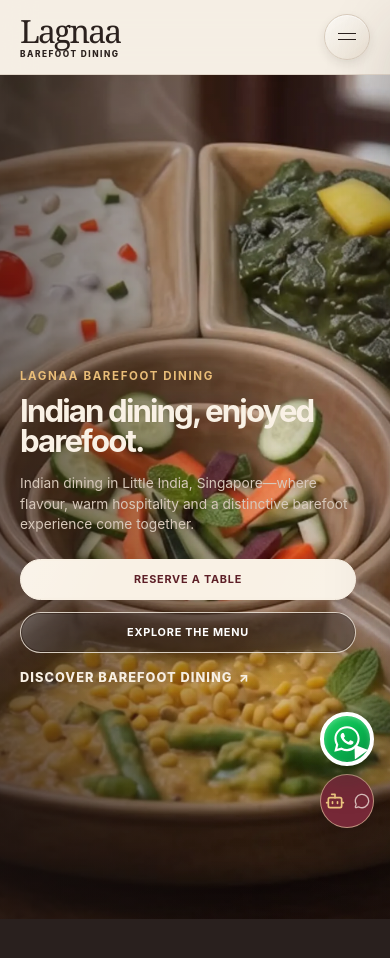
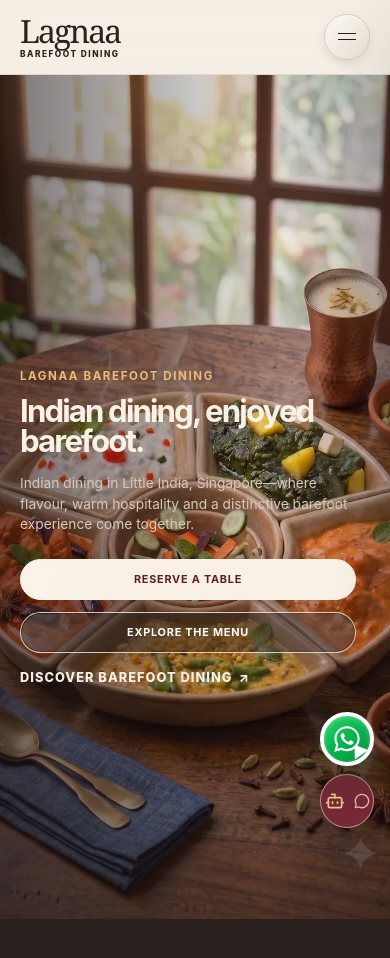
Before and after one commit to anildandina08012025/lagnaa-barefoot-dining, a React (Vite) app: page / in a window 390 px wide. Shown: the top 958 px of the page. Built offline with nearby package versions, Linux system fonts and the light colour scheme.

Commit message:
Restore responsive home hero frames

```diff
--- a/src/content/galleryHeroFrames.ts
+++ b/src/content/galleryHeroFrames.ts
@@ -1,4 +1,4 @@
-const frameModules = import.meta.glob<string>('../assets/heroimages-new/frame_*.webp', {
+const frameModules = import.meta.glob<string>('../assets/heroimages/frame_*.webp', {
   eager: true,
   import: 'default',
   query: '?url',
--- a/src/content/mobileHeroFrames.ts
+++ b/src/content/mobileHeroFrames.ts
@@ -1,4 +1,4 @@
-const mobileFrameModules = import.meta.glob<string>('../assets/heroimages-new/frame_*.webp', {
+const mobileFrameModules = import.meta.glob<string>('../assets/heroimages-mobile/frame_*.webp', {
   eager: true,
   import: 'default',
   query: '?url',
```
